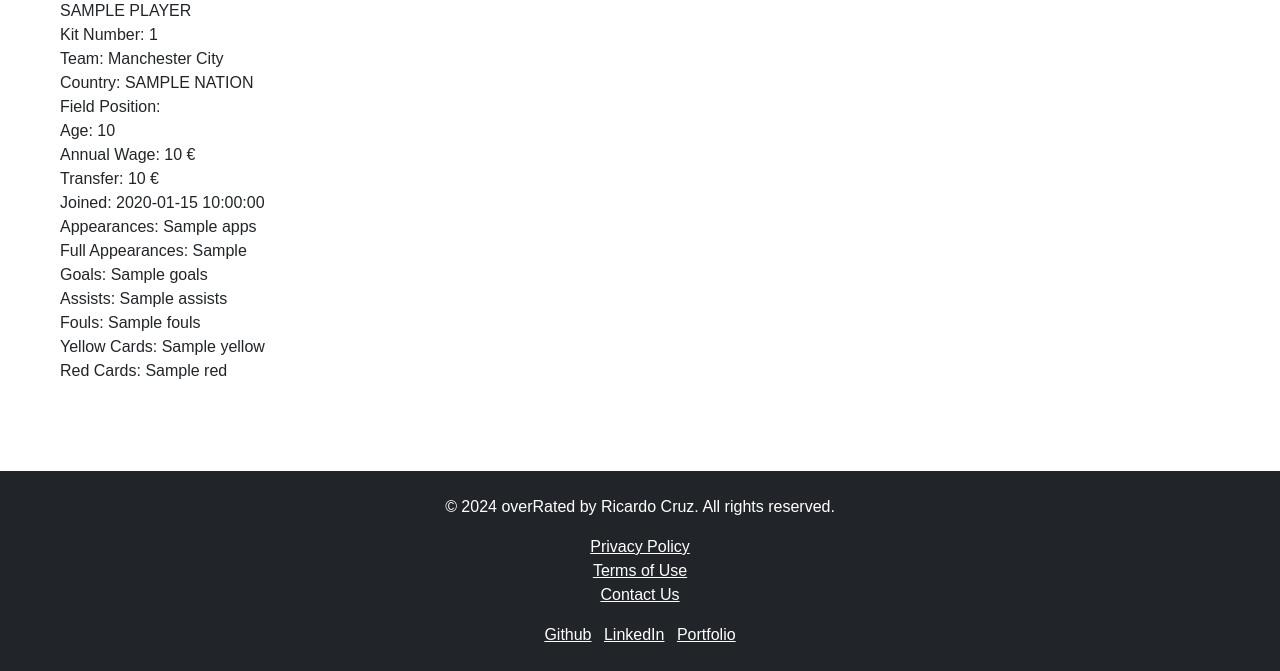
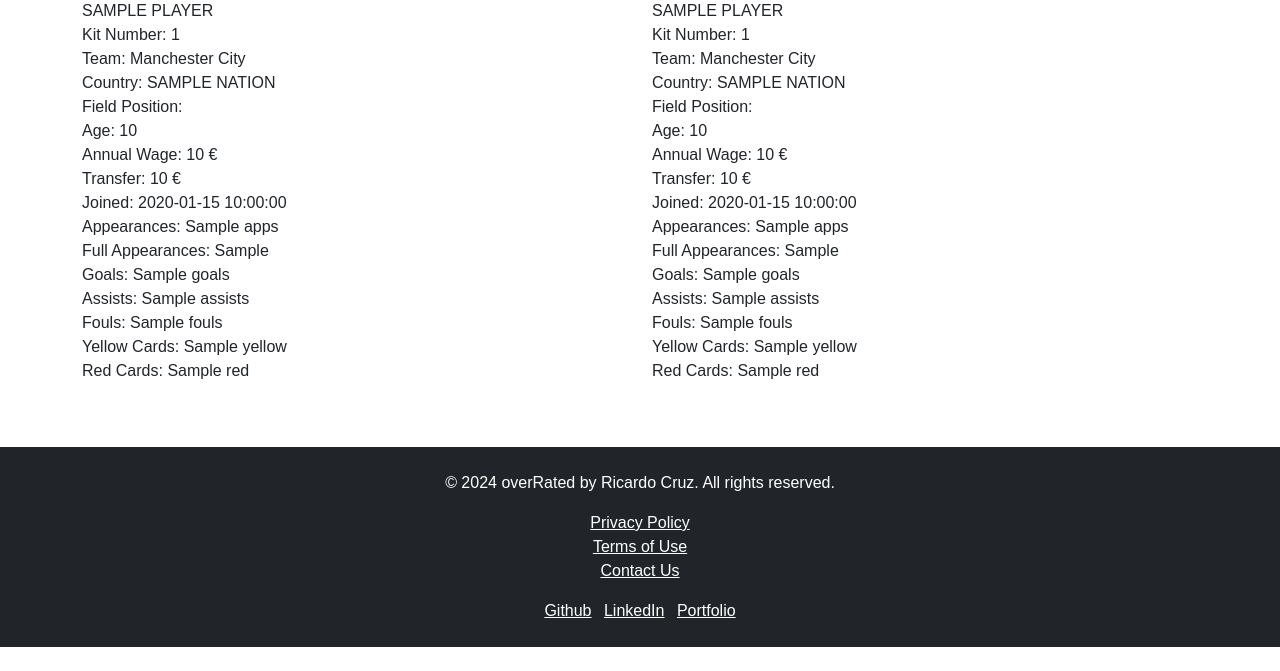
Before and after one commit to ricardocrzz/overRated, a Flask app: template templates/comparePlayers.html in a window 1280 px wide. Shown: the part 461-1132 px from the top of the page. After the commit the page ends 1108 px from the top, so only its background shows below. Run offline with Flask 3, Linux system fonts and the light colour scheme; the template is opened without the code that fills it: most values are stand-ins (such as "Sample title", 1, 10 or a date in 2020).

Commit message:
changed dropdown for teams

```diff
--- a/app.py
+++ b/app.py
@@ -14,18 +14,137 @@ def executeQuery(query, params=None):
     cursor.execute(query, params)
     db.commit()
 
-def fetchTeams():
-    cursor.execute('select * from teams')
-    teams=cursor.fetchall()
-    print(teams)
-
-    return teams
-
 def fetchPositions():
     cursor.execute('select * from positions')
     positions=cursor.fetchall()
 
     return positions
+
+def fetchMf(teamId, shirtId):
+    query = """
+        SELECT
+            xG,
+            xA,
+            proCarries,
+            proPasses,
+            shotsOnTargetPer,
+            passesAttemped,
+            passesCompleted,
+            passesToShot,
+            crosses,
+            shotCreatingActions,
+            dribblesStoppedPer,
+            blocks,
+            interceptions,
+            touches,
+            takeOnsAtt,
+            takeOnsSucc,
+            dispossessed,
+            aerialDuelsWon
+        FROM mfStats
+        WHERE teamId = %s AND shirtId = %s
+        """
+    cursor.execute(query, (teamId,shirtId))
+    stats = cursor.fetchall()
+    print(stats)
+
+    return stats
+
+
+
+@app.route('/compare')
+def compare():
+    def safe_int(val, default=0):
+        return val if val is not None else default
+
+    #make a dictionary of parameters for each id in the array, such that it returns:
+    #{'firstPlayerTeamId': request.args.get('firstPlayerTeamId'), etc...}
+    params = {id: request.args.get(id) for id in ['firstPlayerTeamId', 'firstPlayerShirtId', 'secondPlayerTeamId', 'secondPlayerShirtId']}
+
+    try:
+        #combine three data tables, based on teamId and shirtId
+        query = """
+        SELECT
+            pi.teamId, pi.shirtId, pi.name, pi.nation, pi.mainPos, pi.priPos, pi.age,
+            pw.annual, pw.transfer, pw.joined, ps.apps, ps.fullGames, ps.goals, ps.assists,
+            ps.fouls, ps.yellow, ps.red
+        FROM playerInfo pi
+        LEFT JOIN playerWages pw ON pi.teamId = pw.teamId AND pi.shirtId = pw.shirtId
+        LEFT JOIN playerStats ps ON pi.teamId = ps.teamId AND pi.shirtId = ps.shirtId
+        WHERE (pi.teamId = %s AND pi.shirtId = %s) OR (pi.teamId = %s AND pi.shirtId = %s)
+        """
+        cursor.execute(query, (params['firstPlayerTeamId'], params['firstPlayerShirtId'], params['secondPlayerTeamId'], params['secondPlayerShirtId']))
+        #get an array, players of two dictionaries, each with the information of the two players youre comparing
+        players = cursor.fetchall()
+
+        if not players:
+            return render_template('comparePlayers.html', error="One or both players not found.")
+
+        if players[0]['mainPos'] == 1:
+            print('main pos 1 for player 0')
+            #fetchGk(params['firstPlayerTeamId'], params['firstPlayerShirtId'])
+        elif players[0]['mainPos'] == 2:
+            print('main pos 2 for player 0')
+            #fetchDf(params['firstPlayerTeamId'], params['firstPlayerShirtId'])
+        elif players[0]['mainPos'] == 3:
+            print(players[0]['name'], 'is a midfielder')
+            fetchMf(params['firstPlayerTeamId'], params['firstPlayerShirtId'])
+        elif players[0]['mainPos'] == 4:
+            print('player 0 is a fw')
+            #fetchFw(params['firstPlayerTeamId'], params['firstPlayerShirtId'])
+
+        if players[1]['mainPos'] == 1:
+            print('main pos 1 for player 1')
+            #fetchGk(params['firstPlayerTeamId'], params['firstPlayerShirtId'])
+        elif players[1]['mainPos'] == 2:
+            print('main pos 2 for player 1')
+            #fetchDf(params['firstPlayerTeamId'], params['firstPlayerShirtId'])
+        elif players[1]['mainPos'] == 3:
+            print(players[1]['name'], 'is a midfielder')
+            fetchMf(params['firstPlayerTeamId'], params['firstPlayerShirtId'])
+        elif players[1]['mainPos'] == 4:
+            print('player 1 is a fw')
+            #fetchFw(params['firstPlayerTeamId'], params['firstPlayerShirtId'])
+
+        comparisons = {
+            'ageIndex': (safe_int(players[0]['age']), safe_int(players[1]['age']), lambda x, y: x > y),
+            'annualIndex': (safe_int(players[0]['annual']), safe_int(players[1]['annual']), lambda x, y: x > y),
+            'transferIndex': (safe_int(players[0]['transfer']), safe_int(players[1]['transfer']), lambda x, y: x > y),
+            'appsIndex': (safe_int(players[0]['apps']), safe_int(players[1]['apps']), lambda x, y: x > y),
+            'fullGamesIndex': (safe_int(players[0]['fullGames']), safe_int(players[1]['fullGames']), lambda x, y: x > y),
+            'goalsIndex': (safe_int(players[0]['goals']), safe_int(players[1]['goals']), lambda x, y: x > y),
+            'assistsIndex': (safe_int(players[0]['assists']), safe_int(players[1]['assists']), lambda x, y: x > y),
+            'foulsIndex': (safe_int(players[0]['fouls']), safe_int(players[1]['fouls']), lambda x, y: x < y),
+            'yellowIndex': (safe_int(players[0]['yellow']), safe_int(players[1]['yellow']), lambda x, y: x < y),
+            'redIndex': (safe_int(players[0]['red']), safe_int(players[1]['red']), lambda x, y: x < y)
+        }
+        #dictionary comprehension: for loop for name and comp in each item of the comparisons dictionary
+        #name is for example, 'ageIndex'
+        #comp is for example, (age of first player, age of second player, the comparison to be made), so (32,25,x>y?)
+        #lets iterate over the comparisons, 'ageIndex','anualIndex', and make a new dictionary
+        #comparisonResults, which has { 'ageIndex': 1 , 'annualIndex': 0 }
+        comparisonResults = {name: 0 if comp[2](comp[0], comp[1]) else 1 for name, comp in comparisons.items()}
+
+        #by returning **comparisonResults in Python, we unpack the dictionary into keyword arguments, for example, it goes from:
+        #{ 'ageIndex': 1 , 'annualIndex': 0 } into arguments, 'ageIndex= 1] , 'annualIndex= 0'
+        #therefore, the return call really looks like this:
+        #render_template('comparePlayers.html', players=players, ageIndex=1, annualIndex=0, etc...)
+        return render_template('comparePlayers.html', players=players, **comparisonResults)
+
+    except mysql.connector.Error as err:
+        print("yooo")
+        print(f"Error: {err}")
+        error_message = str(err)
+        return render_template('comparePlayers.html', error=error_message, players=[])
+
+
+#start   choosePlayers.html or "Choose Two Players"
+@app.route('/choosePlayers', methods=['POST', 'GET'])
+def choosePlayers():
+
+    totalData=fetchData()
+    teams=fetchTeams()
+    return render_template('showPlayers.html', data=totalData, teams=teams)
 
 #getting all data from db
 def fetchData():
@@ -67,128 +186,18 @@ def fetchData():
 
     return combinedData
 
-def fetchMf(teamId, shirtId):
-    query = """
-        SELECT
-            xG,
-            xA,
-            proCarries,
-            proPasses,
-            shotsOnTargetPer,
-            passesAttemped,
-            passesCompleted,
-            passesToShot,
-            crosses,
-            shotCreatingActions,
-            dribblesStoppedPer,
-            blocks,
-            interceptions,
-            touches,
-            takeOnsAtt,
-            takeOnsSucc,
-            dispossessed,
-            aerialDuelsWon
-        FROM playerInfo
-        WHERE (teamId = %s AND shirtId = %s)
-        """
-    cursor.execute(query, (teamId,shirtId))
-    stats = cursor.fetchall()
-    #print(stats)
+def fetchTeams():
+    cursor.execute('select * from teams')
+    teams=cursor.fetchall()
+    return teams
 
-    return stats
+#end   choosePlayers.html or "Choose Two Players"
 
 
 
-@app.route('/compare')
-def compare():
-    def safe_int(val, default=0):
-        return val if val is not None else default
 
-    #make a dictionary of parameters for each id in the array, such that it returns:
-    #{'firstPlayerTeamId': request.args.get('firstPlayerTeamId'), etc...}
-    params = {id: request.args.get(id) for id in ['firstPlayerTeamId', 'firstPlayerShirtId', 'secondPlayerTeamId', 'secondPlayerShirtId']}
 
-    try:
-        #combine three data tables, based on teamId and shirtId
-        query = """
-        SELECT
-            pi.teamId, pi.shirtId, pi.name, pi.nation, pi.mainPos, pi.priPos, pi.age,
-            pw.annual, pw.transfer, pw.joined, ps.apps, ps.fullGames, ps.goals, ps.assists,
-            ps.fouls, ps.yellow, ps.red
-        FROM playerInfo pi
-        LEFT JOIN playerWages pw ON pi.teamId = pw.teamId AND pi.shirtId = pw.shirtId
-        LEFT JOIN playerStats ps ON pi.teamId = ps.teamId AND pi.shirtId = ps.shirtId
-        WHERE (pi.teamId = %s AND pi.shirtId = %s) OR (pi.teamId = %s AND pi.shirtId = %s)
-        """
-        cursor.execute(query, (params['firstPlayerTeamId'], params['firstPlayerShirtId'], params['secondPlayerTeamId'], params['secondPlayerShirtId']))
-        #get an array, players of two dictionaries, each with the information of the two players youre comparing
-        players = cursor.fetchall()
 
-        if not players:
-            return render_template('comparePlayers.html', error="One or both players not found.")
-
-        if players[0]['mainPos'] == 1:
-            print('main pos 1 for player 0')
-            #fetchGk(params['firstPlayerTeamId'], params['firstPlayerShirtId'])
-        elif players[0]['mainPos'] == 2:
-            print('main pos 2 for player 0')
-            #fetchDf(params['firstPlayerTeamId'], params['firstPlayerShirtId'])
-        elif players[0]['mainPos'] == 3:
-            print(players[0]['name'], 'is a midfielder')
-            #fetchFw(params['firstPlayerTeamId'], params['firstPlayerShirtId'])
-        elif players[0]['mainPos'] == 4:
-            print('player 0 is a fw')
-            #fetchFw(params['firstPlayerTeamId'], params['firstPlayerShirtId'])
-
-        if players[1]['mainPos'] == 1:
-            print('main pos 1 for player 1')
-            #fetchGk(params['firstPlayerTeamId'], params['firstPlayerShirtId'])
-        elif players[1]['mainPos'] == 2:
-            print('main pos 2 for player 1')
-            #fetchDf(params['firstPlayerTeamId'], params['firstPlayerShirtId'])
-        elif players[1]['mainPos'] == 3:
-            print(players[1]['name'], 'is a midfielder')
-            #fetchMf(params['firstPlayerTeamId'], params['firstPlayerShirtId'])
-        elif players[1]['mainPos'] == 4:
-            print('player 1 is a fw')
-            #fetchFw(params['firstPlayerTeamId'], params['firstPlayerShirtId'])
-
-        comparisons = {
-            'ageIndex': (safe_int(players[0]['age']), safe_int(players[1]['age']), lambda x, y: x > y),
-            'annualIndex': (safe_int(players[0]['annual']), safe_int(players[1]['annual']), lambda x, y: x > y),
-            'transferIndex': (safe_int(players[0]['transfer']), safe_int(players[1]['transfer']), lambda x, y: x > y),
-            'appsIndex': (safe_int(players[0]['apps']), safe_int(players[1]['apps']), lambda x, y: x > y),
-            'fullGamesIndex': (safe_int(players[0]['fullGames']), safe_int(players[1]['fullGames']), lambda x, y: x > y),
-            'goalsIndex': (safe_int(players[0]['goals']), safe_int(players[1]['goals']), lambda x, y: x > y),
-            'assistsIndex': (safe_int(players[0]['assists']), safe_int(players[1]['assists']), lambda x, y: x > y),
-            'foulsIndex': (safe_int(players[0]['fouls']), safe_int(players[1]['fouls']), lambda x, y: x < y),
-            'yellowIndex': (safe_int(players[0]['yellow']), safe_int(players[1]['yellow']), lambda x, y: x < y),
-            'redIndex': (safe_int(players[0]['red']), safe_int(players[1]['red']), lambda x, y: x < y)
-        }
-        #dictionary comprehension: for loop for name and comp in each item of the comparisons dictionary
-        #name is for example, 'ageIndex'
-        #comp is for example, (age of first player, age of second player, the comparison to be made), so (32,25,x>y?)
-        #lets iterate over the comparisons, 'ageIndex','anualIndex', and make a new dictionary
-        #comparisonResults, which has { 'ageIndex': 1 , 'annualIndex': 0 }
-        comparisonResults = {name: 0 if comp[2](comp[0], comp[1]) else 1 for name, comp in comparisons.items()}
-
-        #by returning **comparisonResults in Python, we unpack the dictionary into keyword arguments, for example, it goes from:
-        #{ 'ageIndex': 1 , 'annualIndex': 0 } into arguments, 'ageIndex= 1] , 'annualIndex= 0'
-        #therefore, the return call really looks like this:
-        #render_template('comparePlayers.html', players=players, ageIndex=1, annualIndex=0, etc...)
-        return render_template('comparePlayers.html', players=players, **comparisonResults)
-
-    except mysql.connector.Error as err:
-        print("yooo")
-        print(f"Error: {err}")
-        error_message = str(err)
-        return render_template('comparePlayers.html', error=error_message, players=[])
-
-@app.route('/choosePlayers', methods=['POST', 'GET'])
-def choosePlayers():
-
-    totalData=fetchData()
-    return render_template('showPlayers.html', data=totalData)
 
 @app.route('/addPlayer', methods=['POST', 'GET'])
 def addPlayer():
@@ -226,10 +235,10 @@ def addWage():
     else:
         return render_template('addPlayers.html')
 
+
 @app.route('/')
 def index():
-    totalData=fetchData()
-    return render_template('index.html', data=totalData)
+    return render_template('index.html')
 
 
 
--- a/templates/comparePlayers.html
+++ b/templates/comparePlayers.html
@@ -1,15 +1,15 @@
 {% extends "base.html" %}
 
 {% block title %}
-The Two 2 Players Selected
+The Two Players Selected
 {% endblock %}
 
 {% block body %}
-<div class="container m-5">
+<div class="container mt-5">
         <h1>Player Comparison</h1>
         <div class="row">
                 {% if players|length > 0 %}
-                <div class="col-md-6">
+                <div class="col-12 col-md-6 mb-4">
                         <img class="img-fluid playerPhoto"
                                 src="{{ url_for('static', filename='players/' + players[0].name | replace(' ', '') | lower + '.png') }}"
                                 alt="{{ players[0].name }}">
@@ -20,7 +20,8 @@ The Two 2 Players Selected
                                         Manchester City
                                         {% elif players[0].teamId == 5 %}
                                         Liverpool
-                                        {% endif %}</li>
+                                        {% endif %}
+                                </li>
                                 <li>Country: {{ players[0].nation | upper
                                         }}</li>
                                 <li>Field Position:
@@ -35,59 +36,59 @@ The Two 2 Players Selected
                                         {% endif %}
                                 </li>
                                 <li>Age: <span {% if ageIndex == 0
-                                                %}class="text-success" {%
-                                                endif %}>{{ players[0].age
+                                                %}class="text-success" {% endif
+                                                %}>{{ players[0].age
                                                 }}</span></li>
                                 <li>Annual Wage: <span {% if annualIndex == 0
                                                 %}class="text-success" {% endif
-                                                %}>{{
+                                                %}}>
+                                                {{
                                                 '{:,.0f}'.format(players[0].annual
-                                                * 1000000) }}
-                                                €</span></li>
+                                                * 1000000) }} €</span></li>
                                 <li>Transfer: <span {% if transferIndex == 0
                                                 %}class="text-success" {% endif
-                                                %}>{{
+                                                %}}>
+                                                {{
                                                 '{:,.0f}'.format(players[0].transfer
-                                                * 1000000) }}
-                                                €</span></li>
+                                                * 1000000) }} €</span></li>
                                 <li>Joined: {{ players[0].joined }}</li>
                                 <li>Appearances: <span {% if appsIndex == 0
                                                 %}class="text-success" {% endif
-                                                %}>{{
-                                                players[0].apps }}</span></li>
+                                                %}}>
+                                                {{ players[0].apps
+                                                }}</span></li>
                                 <li>Full Appearances: <span {% if fullGamesIndex
-                                                == 0
-                                                %}class="text-success" {% endif
-                                                %}>{{
-                                                players[0].fullGames
+                                                == 0 %}class="text-success" {%
+                                                endif %}}>
+                                                {{ players[0].fullGames
                                                 }}</span></li>
                                 <li>Goals: <span {% if goalsIndex == 0
-                                                %}class="text-success" {%
-                                                endif %}>{{ players[0].goals
+                                                %}class="text-success" {% endif
+                                                %}>{{ players[0].goals
                                                 }}</span></li>
                                 <li>Assists: <span {% if assistsIndex == 0
                                                 %}class="text-success" {% endif
-                                                %}>{{
-                                                players[0].assists
+                                                %}}>
+                                                {{ players[0].assists
                                                 }}</span></li>
                                 <li>Fouls: <span {% if foulsIndex == 0
-                                                %}class="text-success" {%
-                                                endif %}>{{ players[0].fouls
+                                                %}class="text-success" {% endif
+                                                %}>{{ players[0].fouls
                                                 }}</span></li>
                                 <li>Yellow Cards: <span {% if yellowIndex == 0
                                                 %}class="text-success" {% endif
-                                                %}>{{
-                                                players[0].yellow }}</span></li>
+                                                %}}>
+                                                {{ players[0].yellow
+                                                }}</span></li>
                                 <li>Red Cards: <span {% if redIndex == 0
-                                                %}class="text-success"
-                                                {% endif %}>{{ players[0].red
+                                                %}class="text-success" {% endif
+                                                %}}>{{ players[0].red
                                                 }}</span></li>
                         </ul>
                         <br>
                 </div>
-                {% endif %}
-                {% if players|length > 1 %}
-                <div class="col-md-6">
+
+                <div class="col-12 col-md-6 mb-4">
                         <img class="img-fluid playerPhoto"
                                 src="{{ url_for('static', filename='players/' + players[1].name | replace(' ', '') | lower + '.png') }}"
                                 alt="{{ players[1].name }}">
@@ -114,56 +115,58 @@ The Two 2 Players Selected
                                         {% endif %}
                                 </li>
                                 <li>Age: <span {% if ageIndex == 1
-                                                %}class="text-success" {%
-                                                endif %}>{{ players[1].age
+                                                %}class="text-success" {% endif
+                                                %}>{{ players[1].age
                                                 }}</span></li>
                                 <li>Annual Wage: <span {% if annualIndex == 1
                                                 %}class="text-success" {% endif
-                                                %}>{{
+                                                %}}>
+                                                {{
                                                 '{:,.0f}'.format(players[1].annual
-                                                * 1000000) }}
-                                                €</span></li>
+                                                * 1000000) }} €</span></li>
                                 <li>Transfer: <span {% if transferIndex == 1
                                                 %}class="text-success" {% endif
-                                                %}>{{
+                                                %}}>
+                                                {{
                                                 '{:,.0f}'.format(players[1].transfer
-                                                * 1000000) }}
-                                                €</span></li>
+                                                * 1000000) }} €</span></li>
                                 <li>Joined: {{ players[1].joined }}</li>
                                 <li>Appearances: <span {% if appsIndex == 1
                                                 %}class="text-success" {% endif
-                                                %}>{{
-                                                players[1].apps }}</span></li>
+                                                %}}>
+                                                {{ players[1].apps
+                                                }}</span></li>
                                 <li>Full Appearances: <span {% if fullGamesIndex
-                                                == 1
-                                                %}class="text-success" {% endif
-                                                %}>{{
-                                                players[1].fullGames
+                                                == 1 %}class="text-success" {%
+                                                endif %}}>
+                                                {{ players[1].fullGames
                                                 }}</span></li>
                                 <li>Goals: <span {% if goalsIndex == 1
-                                                %}class="text-success" {%
-                                                endif %}>{{ players[1].goals
+                                                %}class="text-success" {% endif
+                                                %}>{{ players[1].goals
                                                 }}</span></li>
                                 <li>Assists: <span {% if assistsIndex == 1
                                                 %}class="text-success" {% endif
-                                                %}>{{
-                                                players[1].assists
+                                                %}}>
+                                                {{ players[1].assists
                                                 }}</span></li>
                                 <li>Fouls: <span {% if foulsIndex == 1
-                                                %}class="text-success" {%
-                                                endif %}>{{ players[1].fouls
+                                                %}class="text-success" {% endif
+                                                %}>{{ players[1].fouls
                                                 }}</span></li>
                                 <li>Yellow Cards: <span {% if yellowIndex == 1
                                                 %}class="text-success" {% endif
-                                                %}>{{
-                                                players[1].yellow }}</span></li>
+                                                %}}>
+                                                {{ players[1].yellow
+                                                }}</span></li>
                                 <li>Red Cards: <span {% if redIndex == 1
-                                                %}class="text-success"
-                                                {% endif %}>{{ players[1].red
+                                                %}class="text-success" {% endif
+                                                %}}>{{ players[1].red
                                                 }}</span></li>
                         </ul>
                 </div>
                 {% endif %}
+
                 {% if players|length == 0 %}
                 <p>No players found.</p>
                 {% endif %}
```
Also changed, not shown: templates/showPlayers.html (+5 -5 lines).
